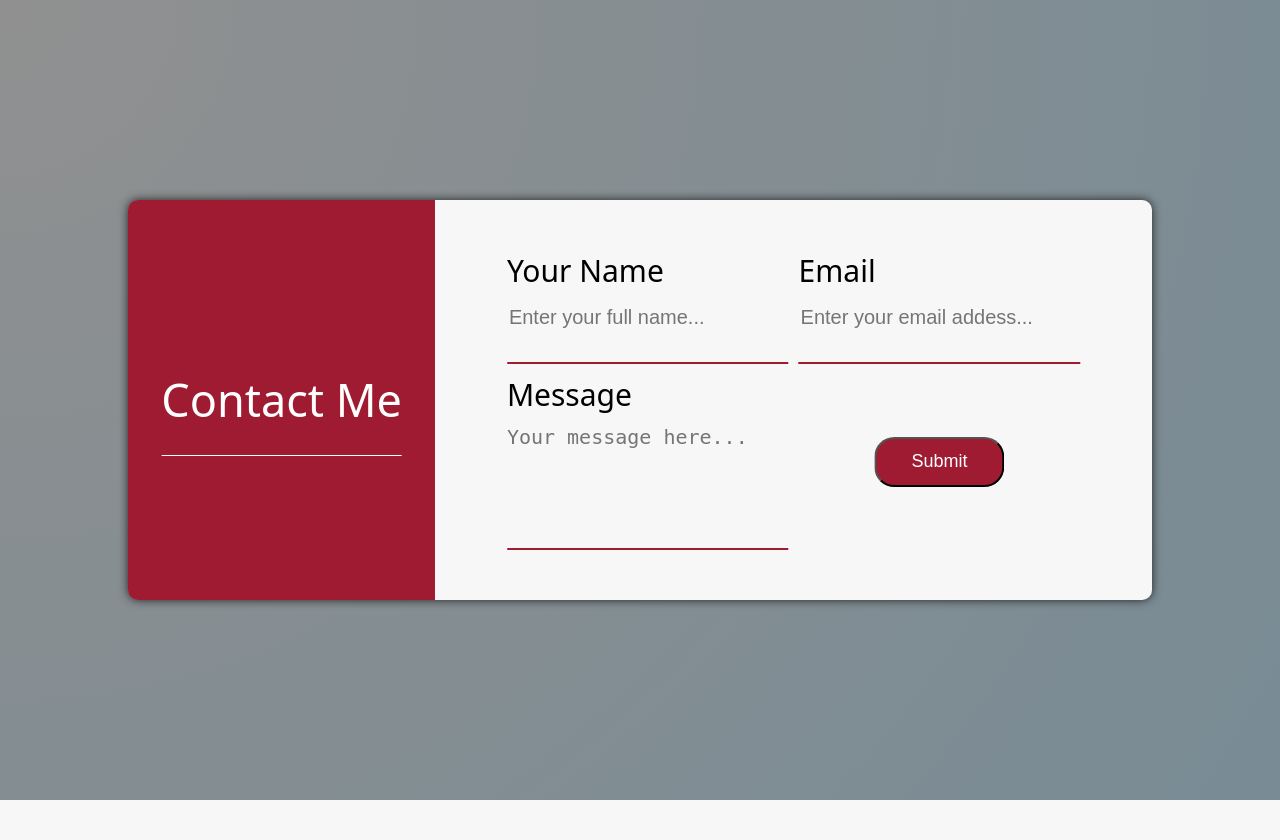
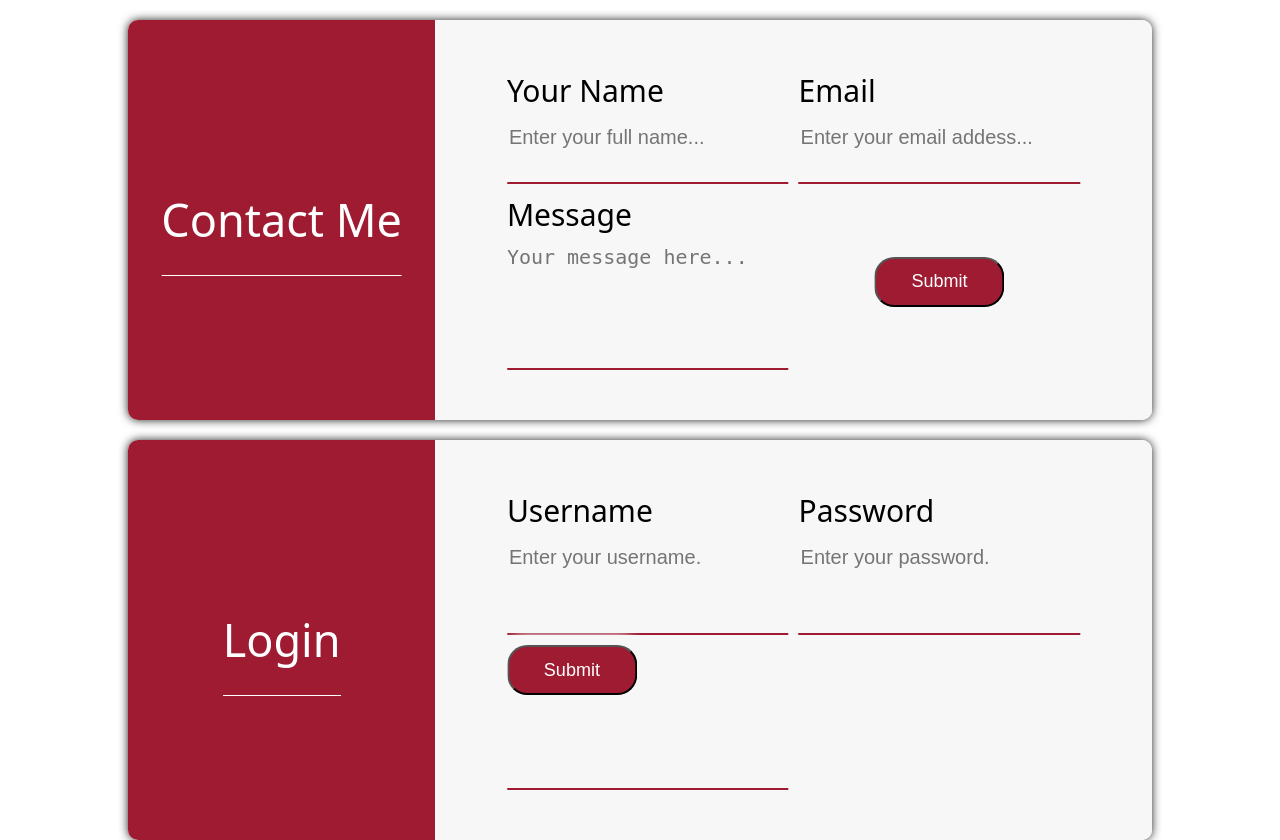
Before and after one commit to OReynolds123/MilliganRemodeling, a PHP site: page /Form/form.html in a window 1280 px wide. Before the commit the page ends 800 px from the top, so only its background shows below. Run offline with PHP 8.4, Linux system fonts and the light colour scheme.

Commit message:
Added login form html

```diff
--- a/Form/form.html
+++ b/Form/form.html
@@ -38,6 +38,32 @@
             </div>
         </div>
     </div>
+
+    <!-- Login Landing -->
+    <div class="loginLanding">
+        <div class="contactLandingLeft">
+            <span class="landingTitle middle">Login</span>
+        </div>
+        <div class="contactLandingRight">
+            <div class="contactLandingRightForm middle">
+                <form class="contactLandingForm" action="" method="post">
+                    <div class="contactLandingFormInputDiv" data-validate="Username is required">
+                        <span class="contactLandingFormInputTitle">Username</span>
+                        <input class="contactLandingFormInput" type="text" name="usrname"
+                            placeholder="Enter your username.">
+                    </div>
+                    <div class="contactLandingFormInputDiv" data-validate="Password is required">
+                        <span class="contactLandingFormInputTitle">Password</span>
+                        <input class="contactLandingFormInput" type="password" name="password"
+                            placeholder="Enter your password.">
+                    </div>
+                    <div class="contactLandingFormInputDiv">
+                        <input class="contactLandingFormButton" type="submit">
+                    </div>
+                </form>
+            </div>
+        </div>
+    </div>
 </body>
 
 </html>
--- a/Form/stylesheet.css
+++ b/Form/stylesheet.css
@@ -6,8 +6,6 @@ html, body {
     -webkit-tap-highlight-color: transparent;
     font-family: system-ui;
     font-weight: 300;
-    background-image: radial-gradient(circle at top left,rgba(34,34,34,0.5) 0%,rgba(31,62,78,0.6) 100%);
-
 }
 body {
     width: 100%;
@@ -30,11 +28,11 @@ body {
 }
 
 /* Landings */
-.contactLanding {
+.loginLanding, .contactLanding {
     width: 80%;
     display: block;
     z-index: 0;
-    margin: 0 auto;
+    margin: 20px auto;
 }
 .landingTitleDiv {
     width: 100%;
@@ -52,10 +50,6 @@ body {
 
 /* Contact Landing */
 .contactLanding {
-    position: absolute;
-    top: 50%;
-    left: 50%;
-    transform: translate(-50%, -50%);
     height: 400px;
     color: var(--white1);
     border-color: var(--white1);
@@ -159,8 +153,21 @@ body {
     color: var(--black1);
 }
 
+/* Login Landing */
+.loginLanding {
+    height: 400px;
+    color: var(--white1);
+    border-color: var(--white1);
+    border-radius: 10px;
+    box-shadow: 0 0 10px 0px var(--black2);
+}
+.loginLanding span {
+    color: var(--white1);
+    border-color: var(--white1)
+}
+
 @media screen and (max-width: 1000px) {
-    .contactLanding {
+    .contactLanding, .loginLanding {
         height: 720px !important;
     }
     .contactLandingRight {
@@ -201,7 +208,7 @@ body {
     }
 }
 @media screen and (max-width: 1200px) {
-    .contactLanding {
+    .contactLanding,.loginLanding {
         height: 600px;
     }
     .contactLandingLeft {
```
